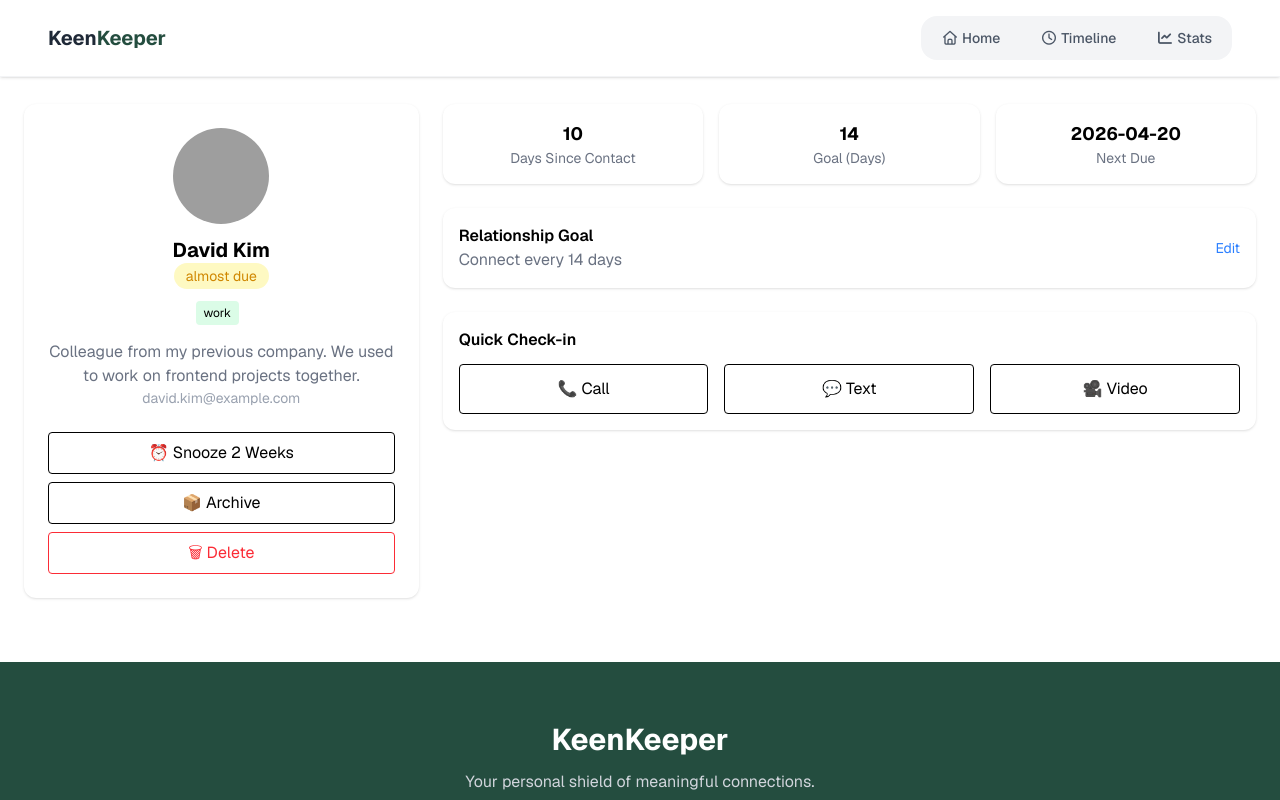
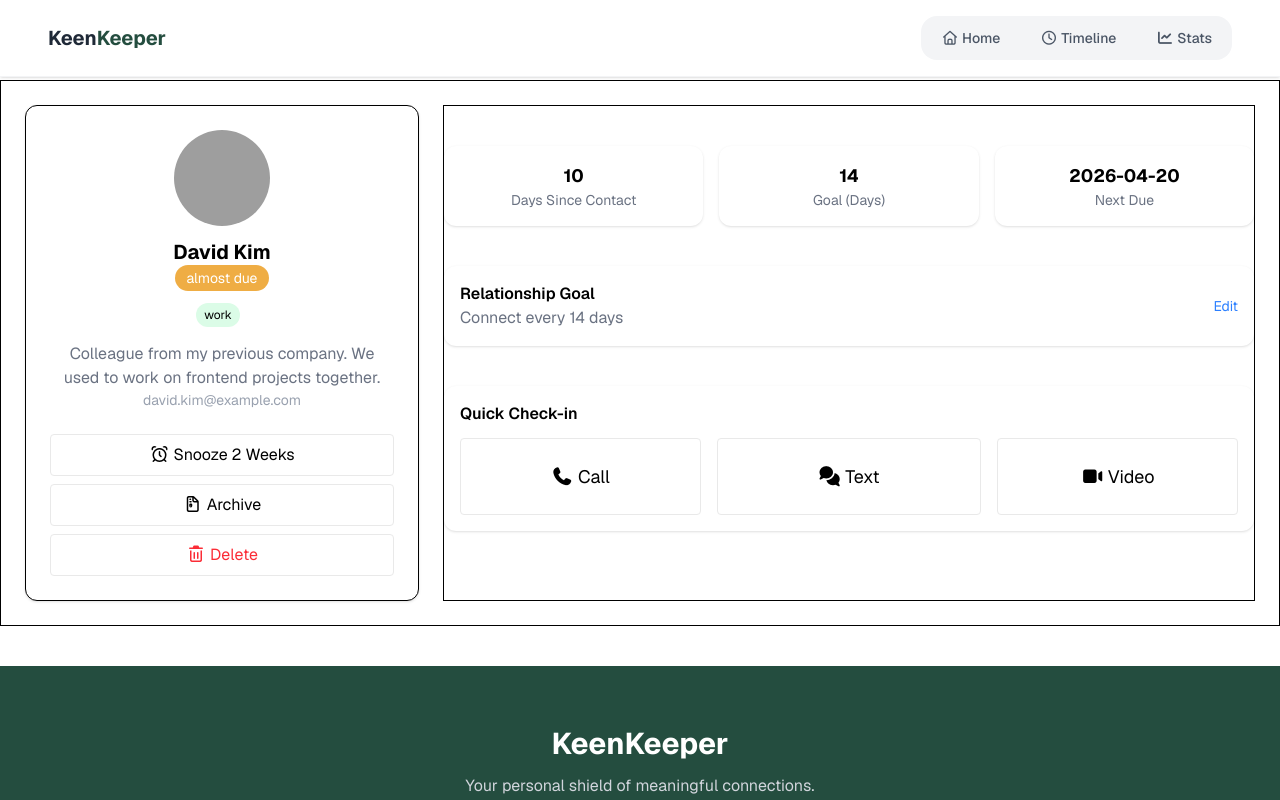
Before and after one commit to durjoy1516/b13-a7, a React (Vite) app: page /friend/1 in a window 1280 px wide. Shown: the top 800 px of the page. Built offline with nearby package versions, Linux system fonts and the light colour scheme; grey boxes are pictures that could not be loaded.

Commit message:
added fontawesome and google font

```diff
--- a/src/components/FriendCard.jsx
+++ b/src/components/FriendCard.jsx
@@ -22,7 +22,7 @@ export default function FriendCard({ friend }) {
           {friend.tags.map((tag, i) => (
             <span
               key={i}
-              className="text-xs bg-green-100 text-green-700 px-2 py-1 rounded"
+              className="text-xs bg-[#cbfadb] text-[#244d3f] px-2 py-1 rounded-2xl"
             >
               {tag}
             </span>
@@ -40,7 +40,7 @@ export default function FriendCard({ friend }) {
 }
 
 function getStatusColor(status) {
-  if (status === "overdue") return "bg-red-100 text-red-600";
-  if (status === "almost due") return "bg-yellow-100 text-yellow-600";
-  return "bg-green-100 text-green-600";
+  if (status === "overdue") return "bg-[#ef4444] text-white";
+  if (status === "almost due") return "bg-[#efad44] text-white";
+  return "bg-[#244d3f] text-white";
 }
--- a/src/pages/FriendDetails.jsx
+++ b/src/pages/FriendDetails.jsx
@@ -47,16 +47,16 @@ export default function FriendDetails() {
     <>
       {/* <Navbar /> */}
 
-      <div className="max-w-7xl mx-auto p-6 grid md:grid-cols-3 gap-6">
+      <div className=" border max-w-7xl mx-auto p-6 grid md:grid-cols-3 gap-6">
 
         {/* 🔹 LEFT SIDE */}
-        <div className="bg-white p-6 rounded-xl shadow text-center">
+        <div className=" border bg-white p-6 rounded-xl shadow text-center">
 
           <img
-  src={friend.picture}
-  alt={friend.name}
-  className="w-24 h-24 mx-auto rounded-full object-cover mb-3"
-/>
+            src={friend.picture}
+            alt={friend.name}
+            className="w-24 h-24 mx-auto rounded-full object-cover mb-3"
+          />
 
           <h2 className="text-xl font-bold">{friend.name}</h2>
 
@@ -66,7 +66,7 @@ export default function FriendDetails() {
 
           <div className="mt-3">
             {friend.tags.map((tag, i) => (
-              <span key={i} className="text-xs bg-green-100 px-2 py-1 mr-2 rounded">
+              <span key={i} className="text-xs bg-green-100 px-2 py-1 mr-2 rounded-2xl">
                 {tag}
               </span>
             ))}
@@ -77,24 +77,24 @@ export default function FriendDetails() {
 
           {/* Buttons */}
           <div className="mt-6 space-y-2">
-            <button className="w-full border p-2 rounded">⏰ Snooze 2 Weeks</button>
-            <button className="w-full border p-2 rounded">📦 Archive</button>
-            <button className="w-full border p-2 rounded text-red-500">🗑 Delete</button>
+            <button className="w-full border border-[#e9e9e9] p-2 rounded"><i class="fa-regular fa-alarm-clock"></i> Snooze 2 Weeks</button>
+            <button className="w-full border border-[#e9e9e9] p-2 rounded"><i class="fa-regular fa-file-zipper"></i> Archive</button>
+            <button className="w-full border border-[#e9e9e9] p-2 rounded text-red-500"><i class="fa-regular fa-trash-can"></i> Delete</button>
           </div>
         </div>
 
         {/* 🔹 RIGHT SIDE */}
-        <div className="md:col-span-2 space-y-6">
+        <div className="border md:col-span-2 space-y-6">
 
           {/* Stats */}
-          <div className="grid grid-cols-3 gap-4">
+          <div className="grid grid-cols-3 gap-4 mt-10">
             <Stat title="Days Since Contact" value={friend.days_since_contact} />
             <Stat title="Goal (Days)" value={friend.goal} />
             <Stat title="Next Due" value={friend.next_due_date} />
           </div>
 
           {/* Relationship Goal */}
-          <div className="bg-white p-4 rounded-xl shadow flex justify-between items-center">
+          <div className="bg-white p-4 rounded-xl shadow flex justify-between items-center mt-10">
             <div>
               <p className="font-semibold">Relationship Goal</p>
               <p className="text-gray-500">
@@ -105,18 +105,18 @@ export default function FriendDetails() {
           </div>
 
           {/* Quick Check-in */}
-          <div className="bg-white p-4 rounded-xl shadow">
+          <div className="bg-white p-4 rounded-xl shadow mt-10">
             <h3 className="font-semibold mb-3">Quick Check-in</h3>
 
             <div className="flex gap-4">
-              <button onClick={() => handleAction("Call")} className="flex-1 border p-3 rounded">
-                📞 Call
+              <button onClick={() => handleAction("Call")} className="flex-1 border border-[#e9e9e9] p-3 rounded text-[18px]">
+                <i class="fa-solid fa-phone"></i> Call
               </button>
-              <button onClick={() => handleAction("Text")} className="flex-1 border p-3 rounded">
-                💬 Text
+              <button onClick={() => handleAction("Text")} className="flex-1 border border-[#e9e9e9] p-6 rounded text-[18px]">
+                <i class="fa-solid fa-comments"></i> Text
               </button>
-              <button onClick={() => handleAction("Video")} className="flex-1 border p-3 rounded">
-                🎥 Video
+              <button onClick={() => handleAction("Video")} className="flex-1 border border-[#e9e9e9] p-3 rounded text-[18px]">
+                <i class="fa-solid fa-video"></i> Video
               </button>
             </div>
           </div>
@@ -148,7 +148,7 @@ function Stat({ title, value }) {
 
 // 🔥 Status Color
 function statusColor(status) {
-  if (status === "overdue") return "bg-red-100 text-red-600";
-  if (status === "almost due") return "bg-yellow-100 text-yellow-600";
-  return "bg-green-100 text-green-600";
+  if (status === "overdue") return "bg-[#ef4444] text-white";
+  if (status === "almost due") return "bg-[#efad44] text-white";
+  return "bg-[#244d3f] text-white";
 }
```
